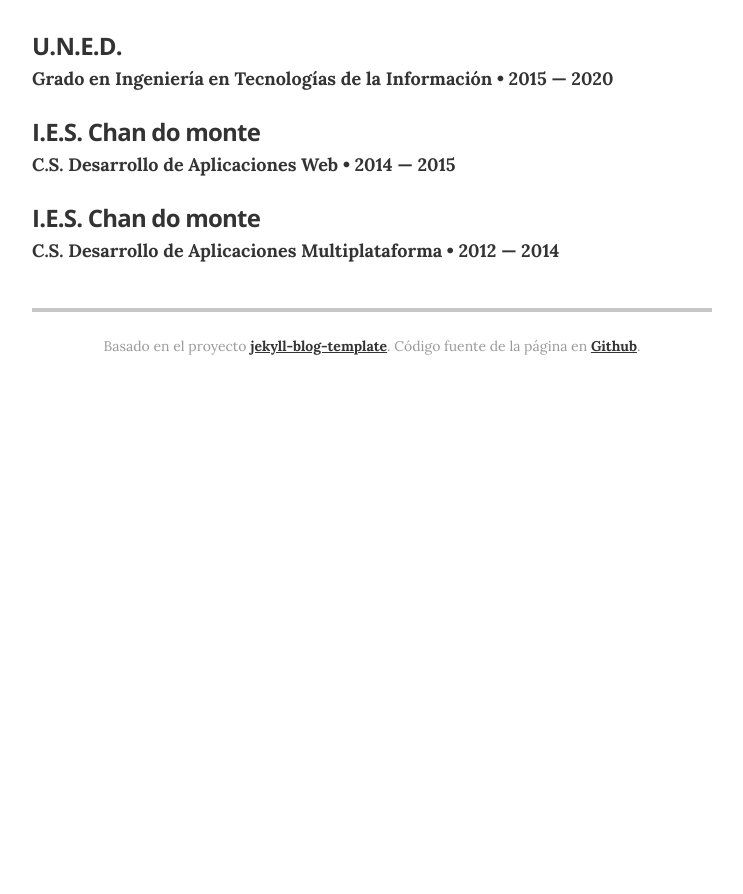
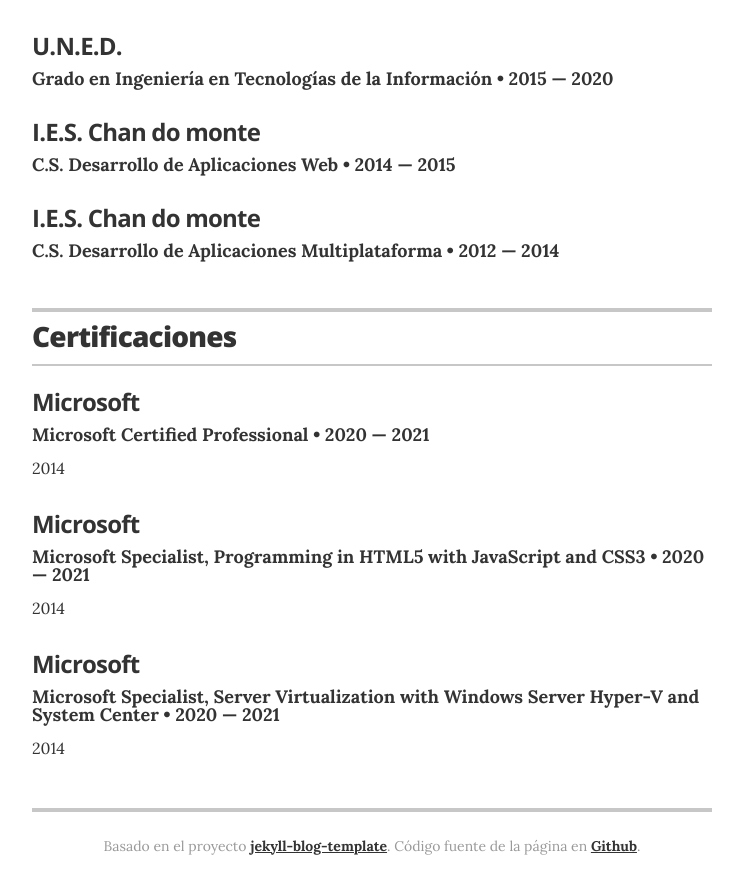
Before and after one commit to obocat/daniel_toranzo_perez, a Jekyll site: the page built from index.html, in a window 1280 px wide and 900 px high, scrolled down 1448 px. Shown: the top 894 px of the window, without its empty margins (268-1011 px from the left). Built offline with Jekyll 4.4.1, drawn with Linux system fonts in a browser that asks for light colours; before the commit the page ends 1853 px from its top, so only the background shows below that.

Commit message:
feat: certifications added

```diff
--- a/_config.yml
+++ b/_config.yml
@@ -42,7 +42,7 @@
 resume_section_links:           false
 resume_section_associations:    false
 # resume_section_interests:     true
-# resume_section_certifications:  true
+resume_section_certifications:  true
 
 # Resume social links
 # uncomment the options you wish to display, and add your own URL
--- /dev/null
+++ b/_data/certifications.yml
@@ -0,0 +1,15 @@
+# Certifications
+- name: Microsoft Certified Professional
+  recognizedBy: Microsoft
+  year: 2020 &mdash; 2021
+  summary: 2014
+
+- name: Microsoft Specialist, Programming in HTML5 with JavaScript and CSS3
+  recognizedBy: Microsoft
+  year: 2020 &mdash; 2021
+  summary: 2014
+
+- name: Microsoft Specialist, Server Virtualization with Windows Server Hyper-V and System Center
+  recognizedBy: Microsoft
+  year: 2020 &mdash; 2021
+  summary: 2014
--- a/_layouts/resume.html
+++ b/_layouts/resume.html
@@ -94,6 +94,25 @@
         {% endfor %}
       </section>
       <!-- end Education -->
+      {% endif %}
+
+      {% if site.resume_section_certifications %}
+      <!-- begin Certifications -->
+      <section class="content-section">
+        <header class="section-header">
+          <h2>Certificaciones</h2>
+        </header>
+
+        {% for certification in site.data.certifications %}
+        <div class="resume-item" itemscope itemprop="recognizedBy" itemtype="http://schema.org/EducationalOccupationalCredential">
+          <h3 class="resume-item-title" itemprop="name">{{ certification.recognizedBy }}</h3>
+          <h4 class="resume-item-details group" itemprop="description">{{ certification.name }} &bull; {{ certification.year }}</h4>
+          <p class="resume-item-copy" itemprop="description">
+          <p class="resume-item-copy">{{ certification.summary }}</p>
+        </div>
+        {% endfor %}
+      </section>
+      <!-- end Certifications -->
       {% endif %}
 
 
```
